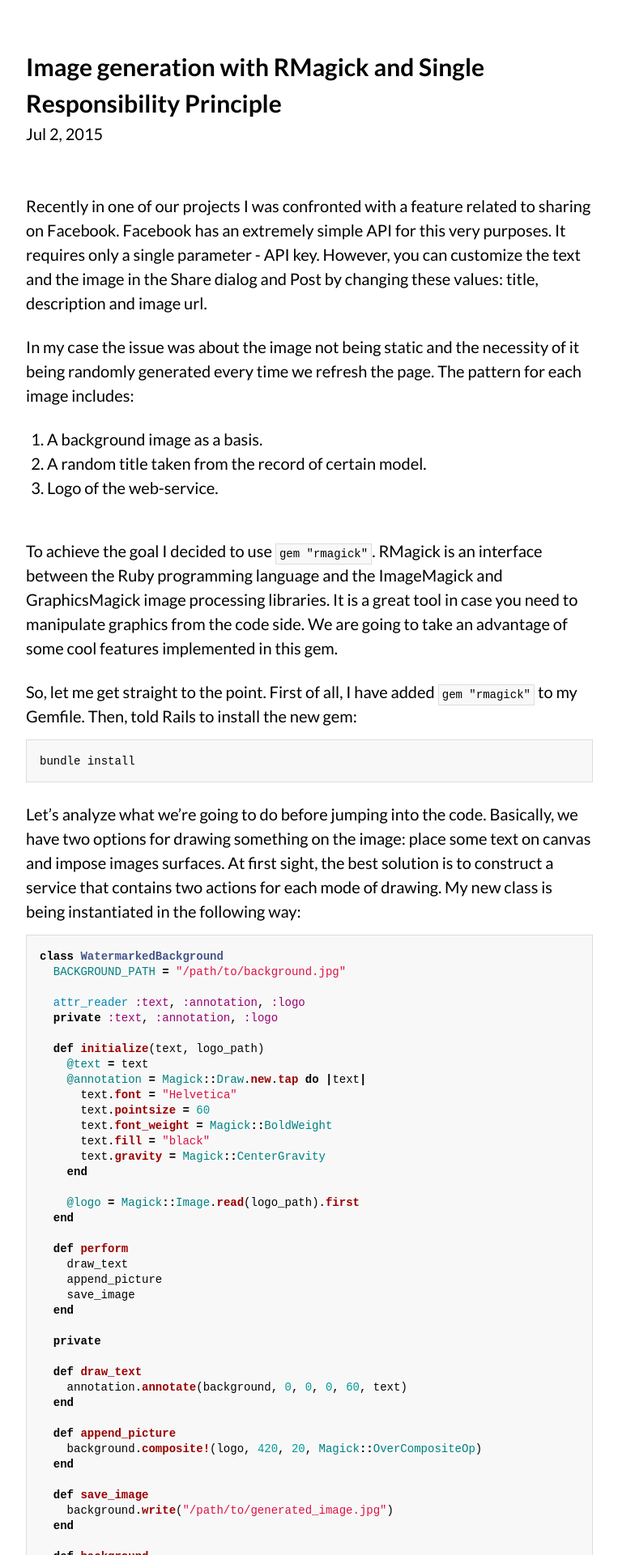
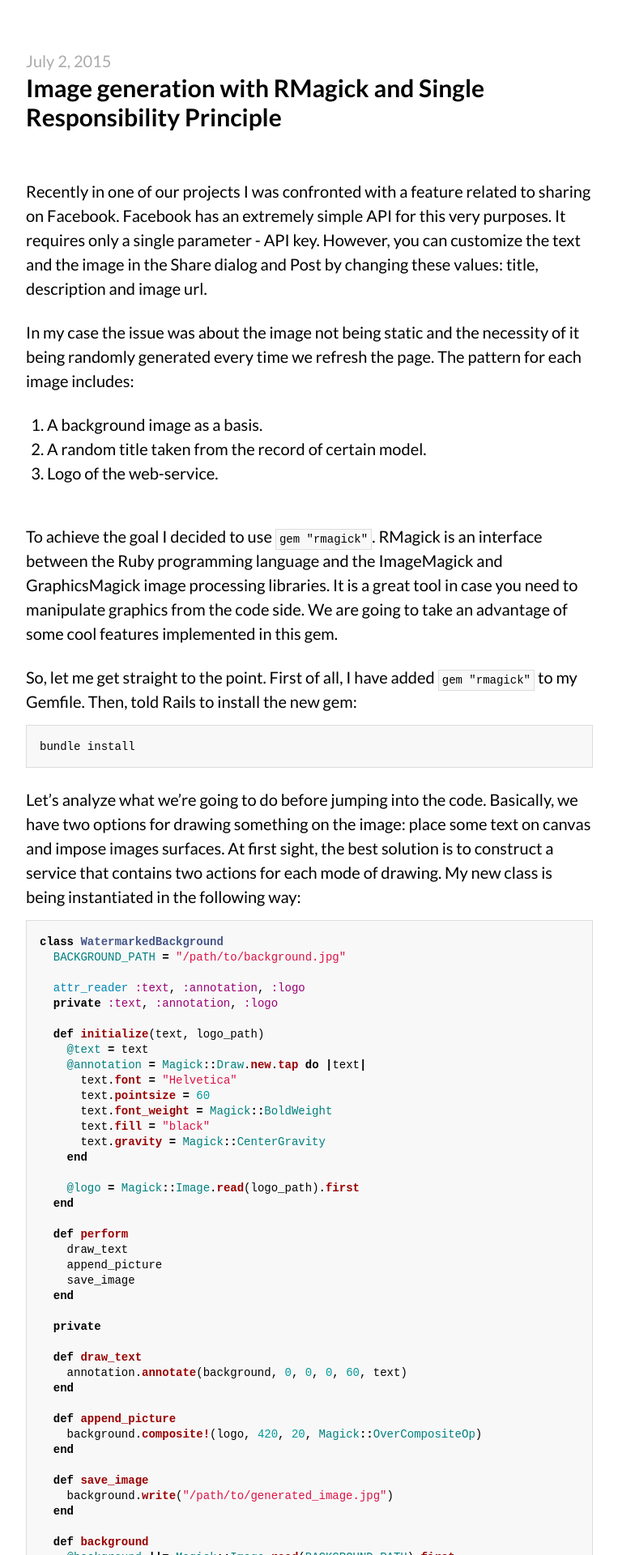
Before and after one commit to ArturMinnullin/arturminnullin.github.io, a Jekyll site: the page built from _posts/2015-07-02-image-generation-with-rmagick-and-single-responsibility-principle.markdown, in a window 1280 px wide. Shown: the top 1920 px of the page at 81% size, without its empty margins (258-1021 px from the left). Built offline with Jekyll 4.4.1, drawn with Linux system fonts in a browser that asks for light colours; Markdown is read by kramdown in place of the engine named in the settings.

Commit message:
Style, add mobile view a bit

```diff
--- a/_layouts/default.html
+++ b/_layouts/default.html
@@ -7,6 +7,7 @@
     <meta name="description" content="{{ site.description }}">
 
     <link rel="stylesheet" href="/css/application.css"/>
+    <link rel="stylesheet" href="/css/mobile.css" media="screen and (max-width: 600px)" />
   </head>
   <body>
     <div class="page-content">
--- a/_layouts/post.html
+++ b/_layouts/post.html
@@ -3,8 +3,8 @@ layout: default
 ---
 <div class="post">
   <header class="post-header">
-    <h2 class="post-title">{{ page.title }}</h1>
-    <span class="post-date">{{ page.date | date: "%b %-d, %Y" }}</span>
+    <span>{{ page.date | date: "%B %-d, %Y" }}</span>
+    <h2>{{ page.title }}</h2>
   </header>
 
   <article class="post-content">
--- a/_sass/core/_vars.scss
+++ b/_sass/core/_vars.scss
@@ -4,5 +4,7 @@ $font-size: 16px;
 $text-color: rgba(0, 0, 0, .8);
 $text-color-hover: rgba(0, 0, 0, .5);
 
+$grey-color: rgba(136, 136, 136, .7);
+
 $code-background: #F8F8F8;
 $code-border-color: #DDD;
--- a/_sass/modules/_info.scss
+++ b/_sass/modules/_info.scss
@@ -4,9 +4,18 @@
   img {
     width: 150px;
     border-radius: 150px;
+
+    @media (max-width: 600px) {
+      display: none;
+    }
   }
 }
 
 .socials {
   float: right;
+
+  @media (max-width: 600px) {
+    float: none;
+    text-align: center;
+  }
 }
--- a/_sass/modules/_layout.scss
+++ b/_sass/modules/_layout.scss
@@ -1,5 +1,9 @@
 .page-content {
-  margin-top: 60px;
+  margin: 60px 20px;
+
+  @media (max-width: 600px) {
+    margin: 20px 10px;
+  }
 }
 
 .wrapper {
--- a/_sass/modules/_post.scss
+++ b/_sass/modules/_post.scss
@@ -1,5 +1,13 @@
 .post-header {
   padding-bottom: 1.75em;
+
+  h2 {
+    line-height: 1.2em;
+  }
+
+  span {
+    color: $grey-color;
+  }
 }
 
 .post-content {
@@ -7,6 +15,10 @@
 
   ol, ul {
     padding: 1.2em 1.3em;
+  }
+
+  a {
+    text-decoration: underline;
   }
 }
 
--- /dev/null
+++ b/css/mobile.scss
@@ -0,0 +1,6 @@
+---
+---
+
+body {
+  font-size: 16px;
+}
```
